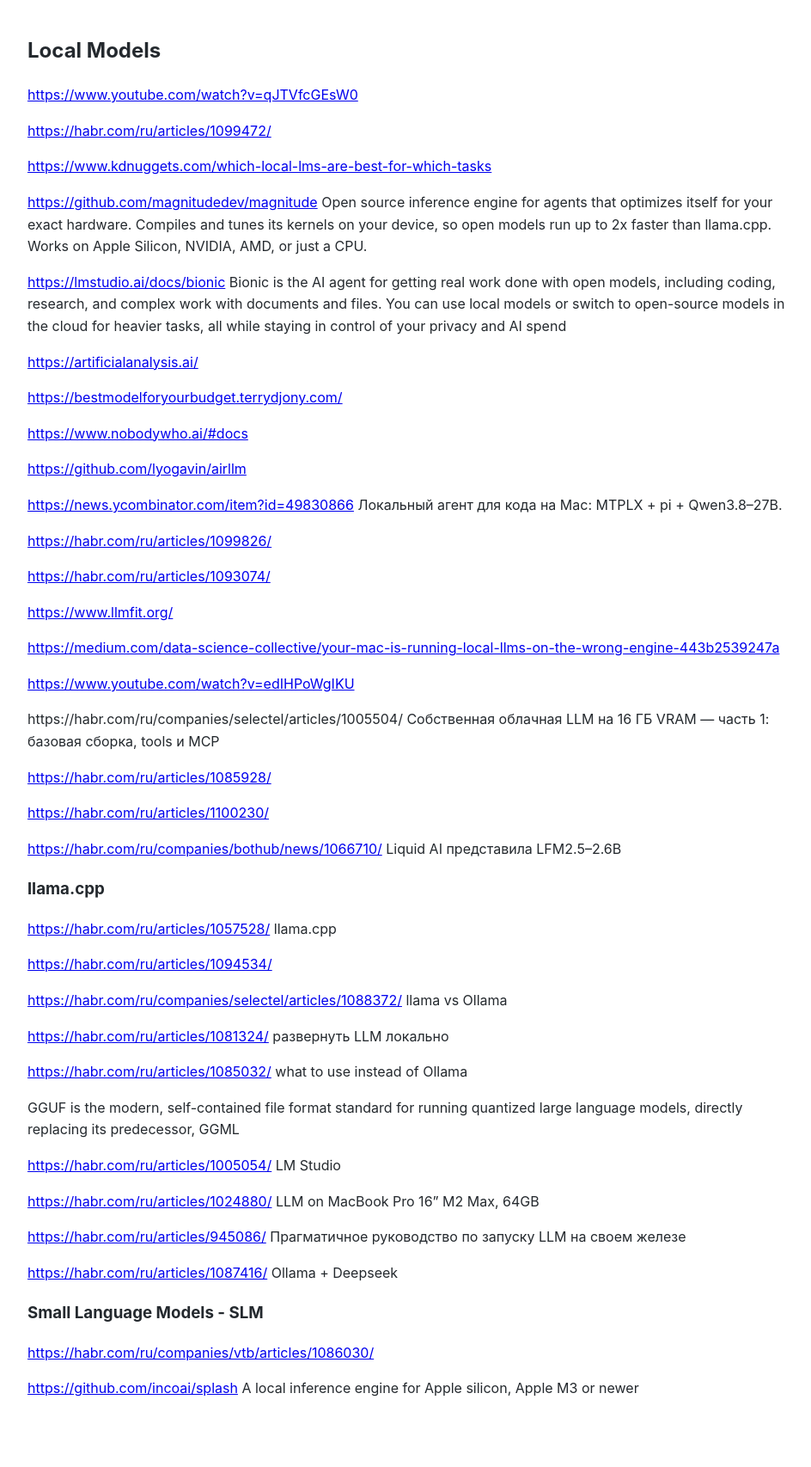
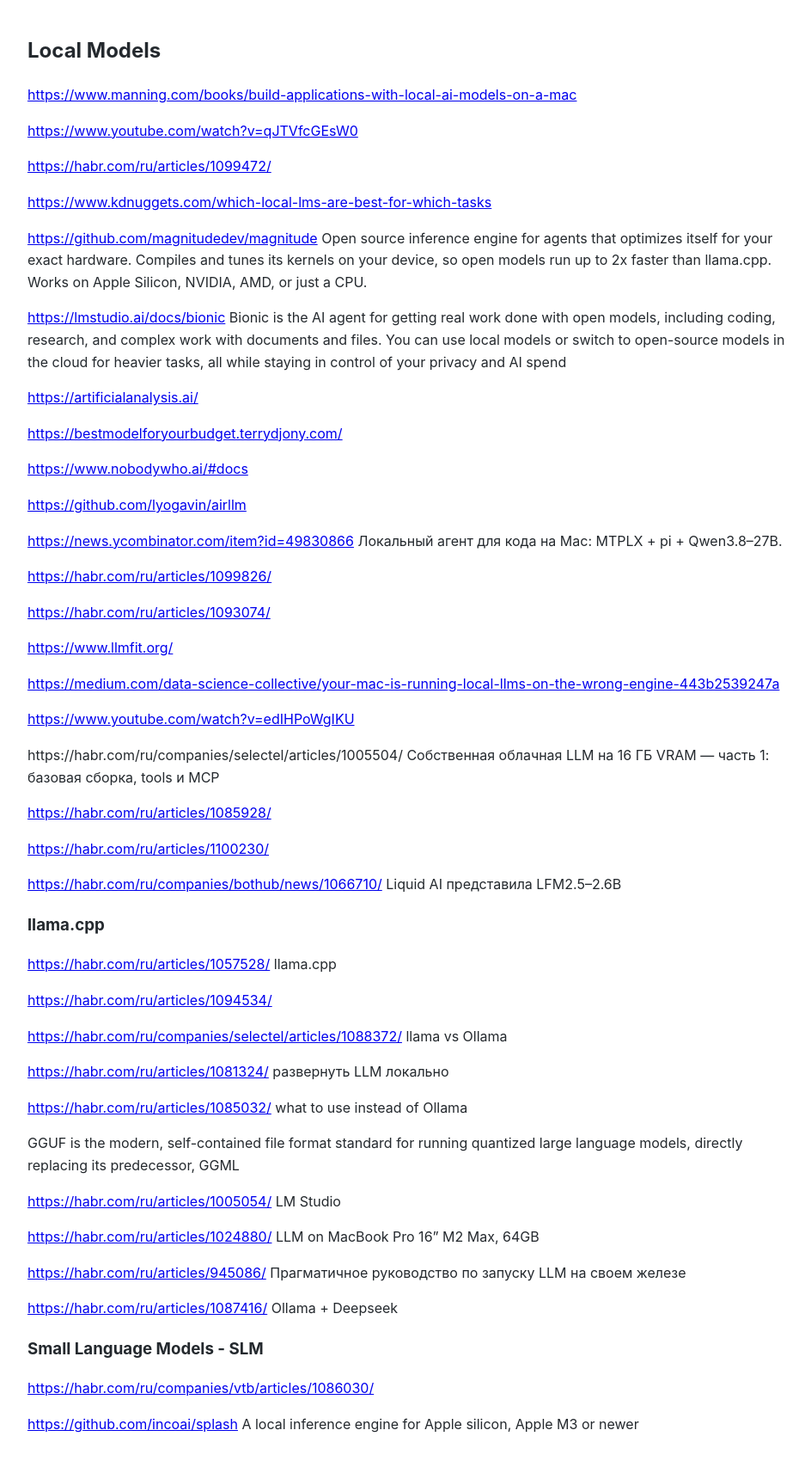
Before and after one commit to Michael-Lubinsky/michael-lubinsky.github.com, a Jekyll site: the page built from ml/local_llm.md, in a window 1280 px wide. Shown: the whole page at 86% size, without its empty margins (158-1102 px from the left). Built offline with Jekyll 4.4.1, drawn with Linux system fonts in a browser that asks for light colours; our own code applies the rules of GitHub Pages for plain Markdown files; before the commit the page ends 1664 px from its top, so only the background shows below that.

Commit message:
Update local_llm.md

```diff
--- a/ml/local_llm.md
+++ b/ml/local_llm.md
@@ -1,4 +1,6 @@
 ## Local Models
+
+<https://www.manning.com/books/build-applications-with-local-ai-models-on-a-mac>
 
 <https://www.youtube.com/watch?v=qJTVfcGEsW0>
 
```
